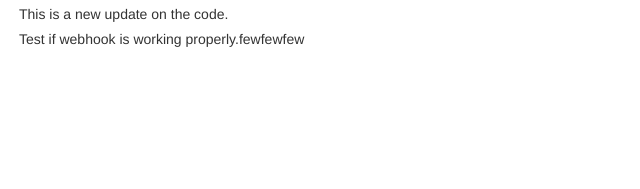
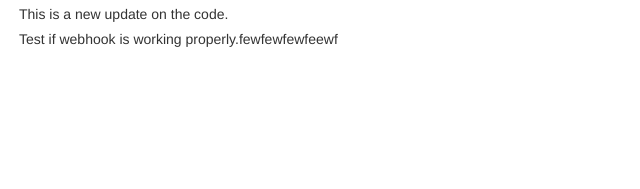
Before and after one commit to ricardo-softinsa/CDTest, a website: page views/index.html in a window 1280 px wide. Shown: the part 168-357 px from the top of the page, 51-691 px from the left. Drawn offline with nearby package versions, Linux system fonts and the light colour scheme; no server answers.

Commit message:
test webhook

```diff
--- a/views/index.html
+++ b/views/index.html
@@ -58,7 +58,7 @@
             <input id="user_name" type="text" class="form-control" aria-describedby="sizing-addon1" value="" />
         </div>
 	    <h5>This is a new update on the code.</h5>
-		<h5>Test if webhook is working properly.fewfewfew</h5>
+		<h5>Test if webhook is working properly.fewfewfewfeewf</h5>
         <p id="response" class="lead text-center"></p>
 
         <p id="databaseNames" class="lead text-center"></p>
```
